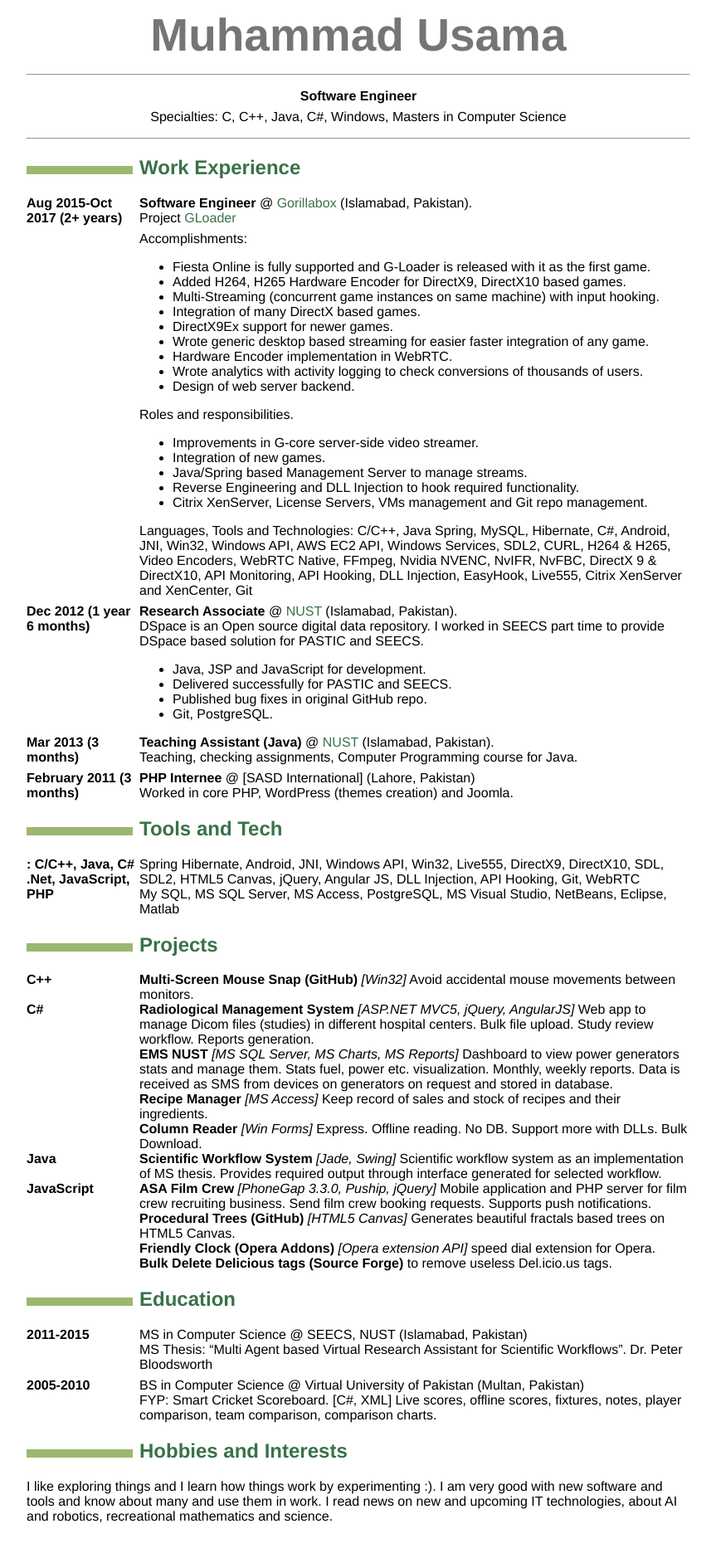
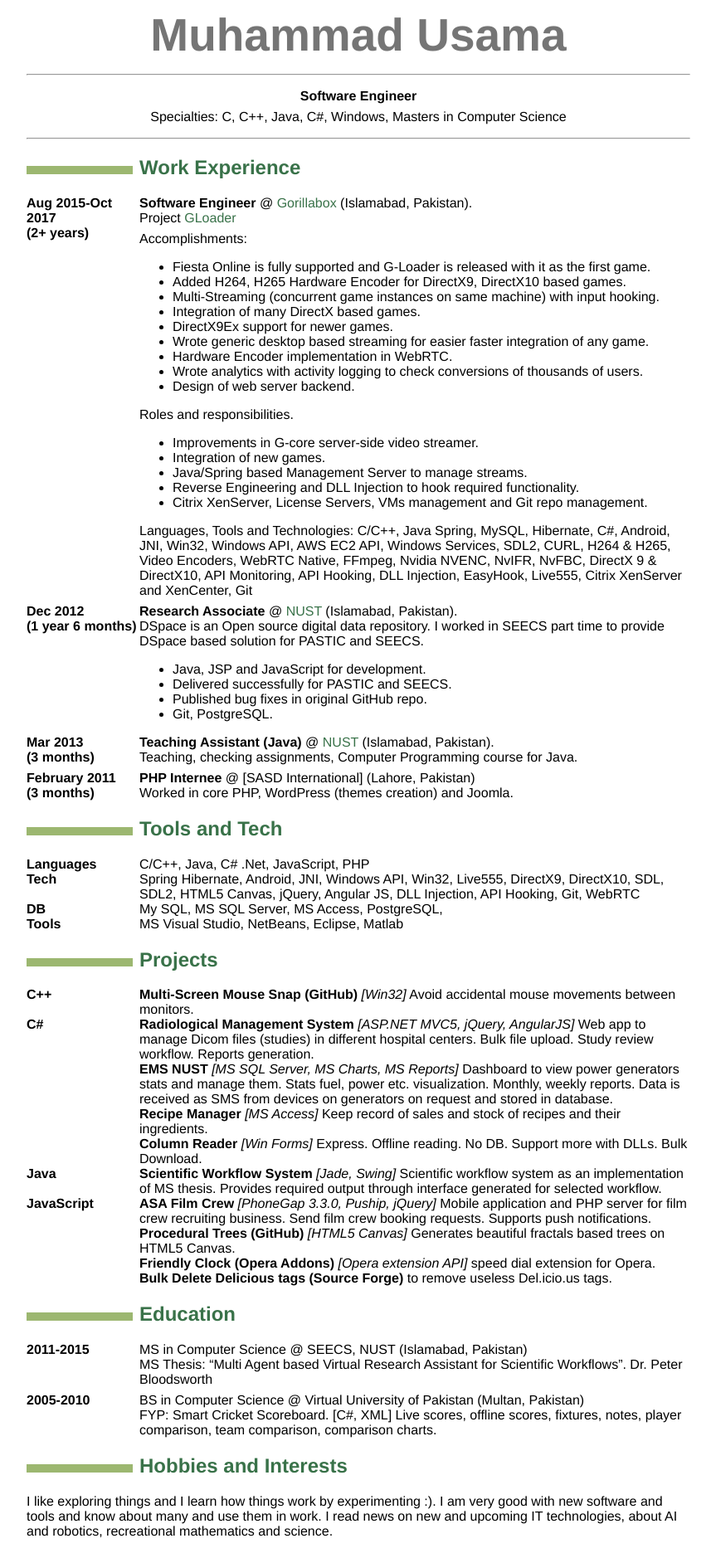
Before and after one commit to SMUsamaShah/SMUsamaShah.github.io, a Jekyll site: the page built from cv/index.md, in a window 1280 px wide. Shown: the whole page at 83% size, without its empty margins (208-1071 px from the left). Built offline with Jekyll 4.4.1, drawn with Linux system fonts in a browser that asks for light colours.

Commit message:
Update index.md

```diff
--- a/cv/index.md
+++ b/cv/index.md
@@ -17,7 +17,8 @@ Muhammad Usama
 Work Experience
 --------------------
 
-Aug 2015-Oct 2017 (2+ years)
+Aug 2015-Oct 2017
+(2+ years)
 : **Software Engineer** @ [Gorillabox](https://www.gorillabox.net/) (Islamabad, Pakistan).
 
   Project [GLoader](https://en.gamigo.com/corporate/gamigo-games/gorillabox-brings-its-successful-g-loader-technology-to-the-us-market-in-time-for-game-connection/)
@@ -46,7 +47,8 @@ Aug 2015-Oct 2017 (2+ years)
   NvFBC, DirectX 9 & DirectX10, API Monitoring, API Hooking, DLL Injection, EasyHook, Live555, Citrix
   XenServer and XenCenter, Git
 
-Dec 2012 (1 year 6 months)
+Dec 2012
+(1 year 6 months)
 :   **Research Associate** @ [NUST](http://seecs.nust.edu.pk/) (Islamabad, Pakistan).
 
     DSpace is an Open source digital data repository. I worked in SEECS part time to provide DSpace based solution
@@ -56,13 +58,15 @@ Dec 2012 (1 year 6 months)
     -  Published bug fixes in original GitHub repo.
     -  Git, PostgreSQL.
 
-Mar 2013 (3 months)
+Mar 2013
+(3 months)
 :   **Teaching Assistant (Java)** @ [NUST](http://seecs.nust.edu.pk/) (Islamabad, Pakistan).
 
     Teaching, checking assignments, Computer Programming course for Java.
 
 
-February 2011 (3 months)
+February 2011
+(3 months)
 :   **PHP Internee** @ [SASD International] (Lahore, Pakistan)
 
     Worked in core PHP, WordPress (themes creation) and Joomla.
@@ -70,9 +74,17 @@ February 2011 (3 months)
 Tools and Tech
 --------------
 
-:    C/C++, Java, C# .Net, JavaScript, PHP
-:    Spring Hibernate, Android, JNI, Windows API, Win32, Live555, DirectX9, DirectX10, SDL, SDL2, HTML5 Canvas, jQuery, Angular JS, DLL Injection, API Hooking, Git, WebRTC
-:    My SQL, MS SQL Server, MS Access, PostgreSQL, MS Visual Studio, NetBeans, Eclipse, Matlab
+Languages
+: C/C++, Java, C# .Net, JavaScript, PHP
+
+Tech
+: Spring Hibernate, Android, JNI, Windows API, Win32, Live555, DirectX9, DirectX10, SDL, SDL2, HTML5 Canvas, jQuery, Angular JS, DLL Injection, API Hooking, Git, WebRTC
+
+DB
+: My SQL, MS SQL Server, MS Access, PostgreSQL,
+
+Tools
+: MS Visual Studio, NetBeans, Eclipse, Matlab
 
 
 Projects
```
